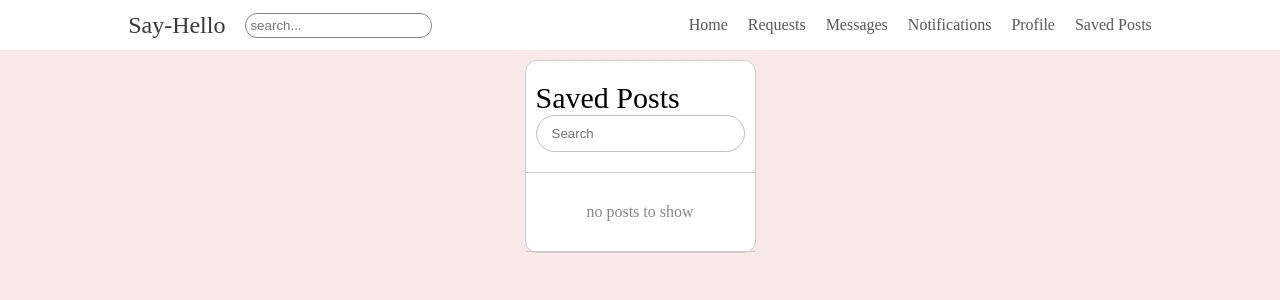
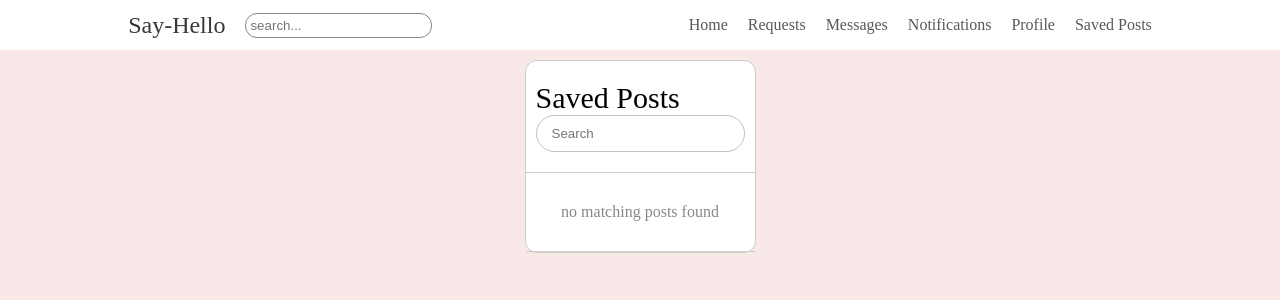
Before and after one commit to priyagupta-js/Say-Hello, a React (Vite) app: page /saved in a window 1280 px wide. Shown: the top 300 px of the page. Built offline with nearby package versions, Linux system fonts and the light colour scheme.

Commit message:
Add Search functionality

```diff
--- a/src/Pages/SavePost/SavePost.jsx
+++ b/src/Pages/SavePost/SavePost.jsx
@@ -12,6 +12,21 @@ const SavePost = () => {
   const handleInputChange = (e) =>{
     setSearchQuery(e.target.value.toLowerCase());
   }
+
+  const filterPosts = savedPosts.filter((post) =>{
+    const lowerQuery = searchQuery.trim().toLowerCase();
+    const postText = post.text?.toLowerCase() || "";
+
+    const Hashtags = post.text?.match(/#[\w]+/g) || [];
+
+    const lowerHashtags = Hashtags.map((tag) => tag.toLowerCase());
+
+    const matchtext = postText.includes(lowerQuery);
+    const matchHashtags = lowerHashtags.some((tags)=> tags.includes(lowerHashtags));
+
+    return matchtext || matchHashtags;
+
+  });
   return (
     <div className="save-post-container">
       <div className="save-post-wrapper">
@@ -21,10 +36,10 @@ const SavePost = () => {
         </div>
         <hr className="divider" />
 
-        {savedPosts.length === 0 ? (
-          <p className="no-posts">no posts to show</p>
+        {filterPosts.length === 0 ? (
+          <p className="no-posts">no matching posts found</p>
         ) : (
-          savedPosts.map((post) => (
+          filterPosts.map((post) => (
             <PostCard
             key={post.id}
             post={post}
```
